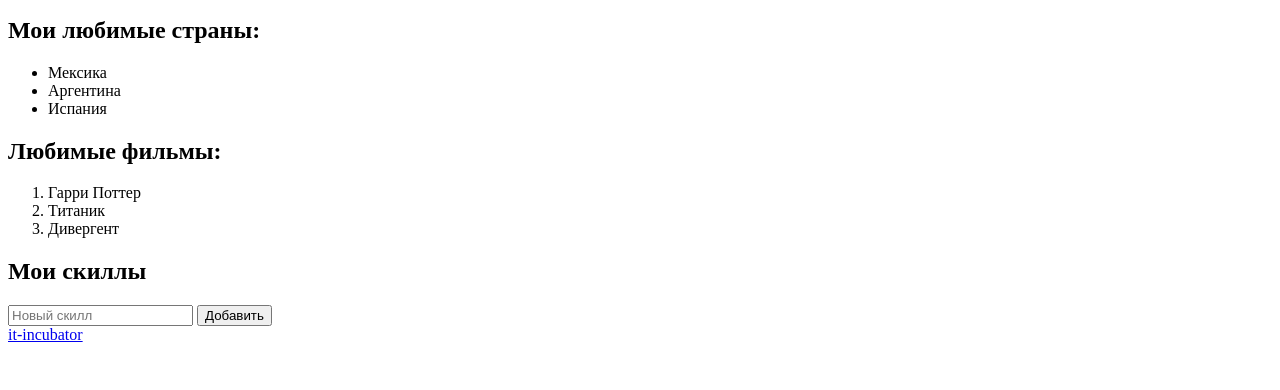
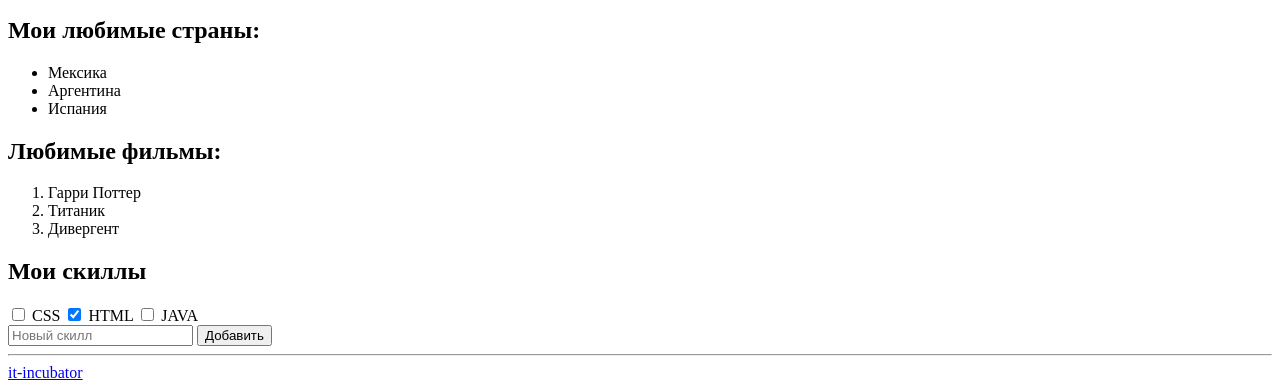
Before and after one commit to AlexKuritsin/1-hw-with-auto-test-html-css-main, a plain HTML site: page index.html in a window 1280 px wide. Shown: the part 453-843 px from the top of the page. Before the commit the page ends 805 px from the top, so only its background shows below. Drawn offline with Linux system fonts and the light colour scheme.

Commit message:
taskcheckbox

```diff
--- a/index.html
+++ b/index.html
@@ -62,12 +62,25 @@
                 - В подписи укажи названия любых тем по верстке (все, что знаешь или слышал).
                 - Каждый чекбокс должен быть связан со своей подписью. Для этого чекбокс должен находиться в элементе для подписи
                 - Отметь "галочкой" (с помощью специального атрибута) темы, которые ты уже знаешь. -->
+                    <label>
+                        <input type="checkbox" name="technology" value="CSS">
+                        CSS
+                    </label>
+                    <label>
+                        <input type="checkbox" name="technology" value="HTML" checked>
+                        HTML
+                    </label>
+                    <label>
+                        <input type="checkbox" name="technology" value="JAVA">
+                        JAVA
+                    </label>
         </div>
         <!-- 5) Создай здесь однострочное поле для ввода текста с подсказкой "Новый скилл", которая исчезает, когда начинаешь что-то печатать (для подсказки есть специальный атрибут) -->
          <input type="text" placeholder="Новый скилл">
         <!-- 6) Создай здесь кнопку “Добавить” -->
          <button>Добавить</button>
         <!-- 7) Добавь горизонтальную линию (для этого есть специальный тег) -->
+         <hr>
 
         <table data-cy="hw-about-table-pre">
             <!-- 8) В таблице сделай 5 строк и 3 столбца.
```
